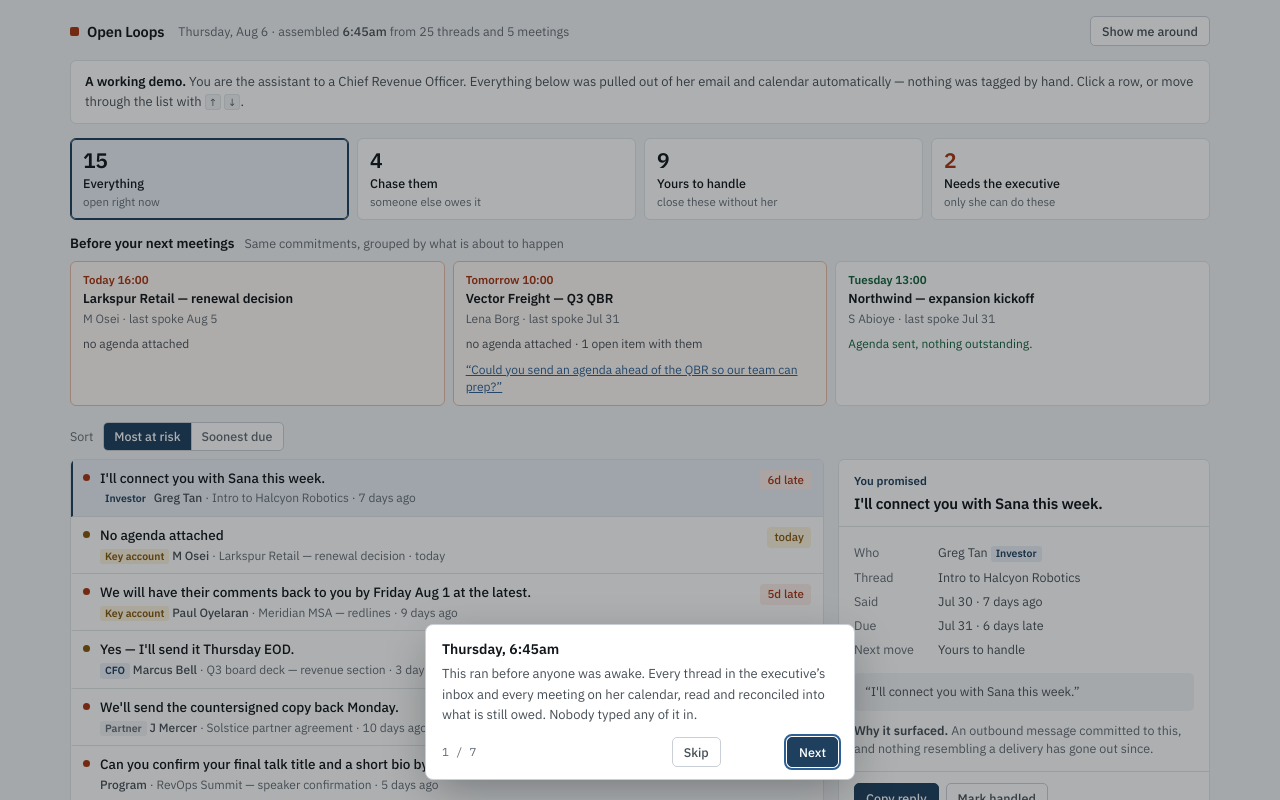
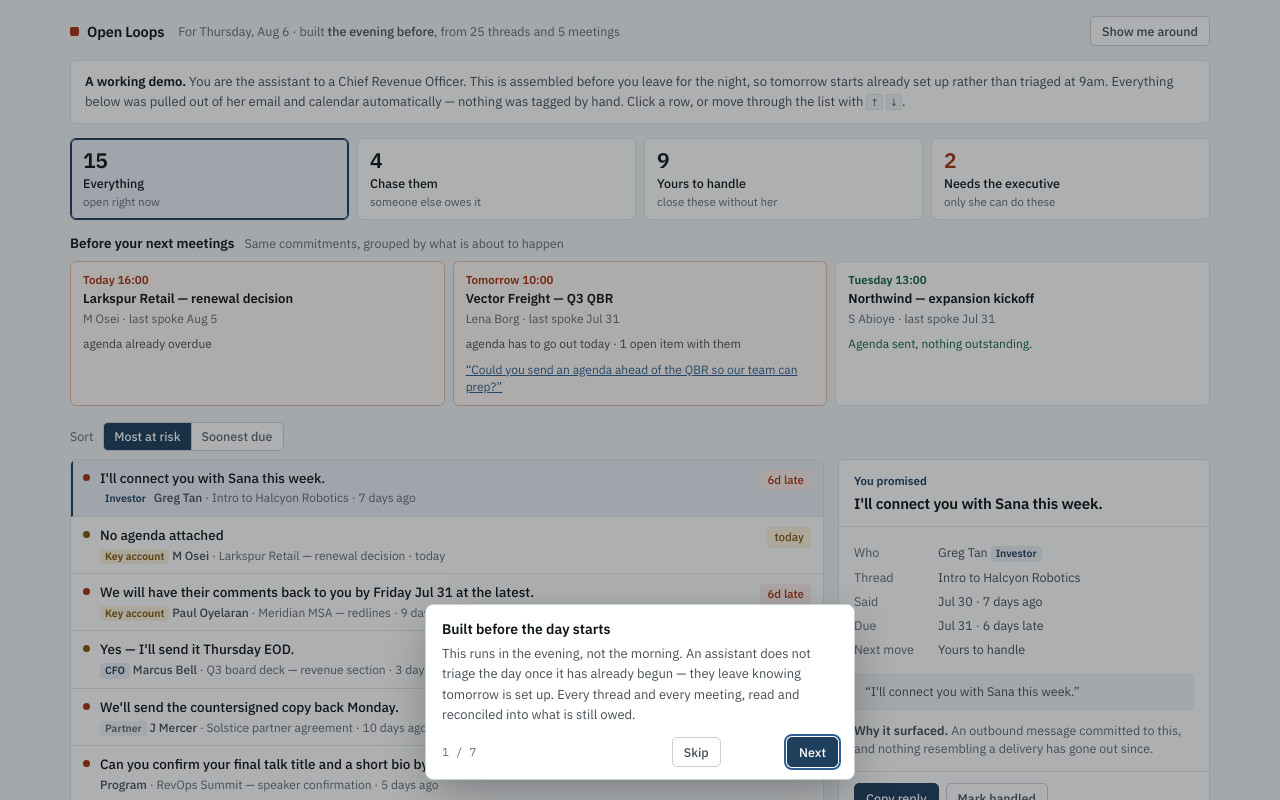
Before and after one commit to kaarizhussain/open-loops, a website: page index.html in a window 1280 px wide. Shown: the top 800 px of the page. Drawn offline with Linux system fonts and the light colour scheme.

Commit message:
Work in runway, not just deadlines
Fair criticism of the original: it planned the day you were already in.
An assistant does not triage Thursday on Thursday morning — they leave
Wednesday with Thursday already set up, and they see the thing that has
to start now to land on time.

Two changes carry that.

A deadline landing on a weekend is really a Friday deadline. Nobody
reads it Saturday, so the last working chance is the Friday before, and
every status and ranking now reasons about that date instead of the
stated one. The comp plan says Aug 8; it is a Saturday, so it is a
Friday item. The stated date is still shown, with the shift explained.

Meetings carry a prep window. An agenda arriving on the morning of is
too late to prep against, so the runway closes the day before: the QBR
is tomorrow with no agenda, which makes the agenda a today job rather
than a tomorrow one.

The digest is also reframed to run in the evening for the following day,
which is what the timing should have been from the start.

Fixes a fixture inconsistency while here — a message said "Friday Aug 1"
when Aug 1 2026 is a Saturday. It now reads Friday Jul 31, which moves
that item from five days late to six.

Co-Authored-By: Claude Opus 5 <noreply@anthropic.com>

```diff
--- a/index.html
+++ b/index.html
@@ -141,6 +141,7 @@ button{font:inherit;color:inherit}
 .frow{display:flex;gap:10px;font-size:12.5px;padding:3px 0}
 .frow dt{width:74px;flex:none;color:var(--ink3)}
 .frow dd{margin:0;color:var(--ink2);min-width:0}
+.shift{display:block;margin-top:2px;font-size:11.5px;color:var(--soon);font-weight:500}
 .quote{margin-top:12px;padding:9px 11px;background:var(--canvas);border-radius:5px;
   font-size:12.5px;color:var(--ink2);line-height:1.55}
 .why{margin-top:10px;font-size:12.5px;color:var(--ink3);line-height:1.5}
@@ -259,6 +260,16 @@ function iso(d) { return d.toISOString().slice(0, 10); }
 function daysBetween(a, b) { return Math.round((toUTC(b) - toUTC(a)) / 86400000); }
 function addDays(s, n) { var d = toUTC(s); d.setUTCDate(d.getUTCDate() + n); return iso(d); }
 function domain(addr) { return (addr.split('@')[1] || '').toLowerCase(); }
+
+/* A deadline landing on a weekend is really a Friday deadline — nobody is reading it
+ * Saturday, so the last working chance is the Friday before. */
+function workingDue(s) {
+  var d = toUTC(s), dow = d.getUTCDay();
+  if (dow === 6) d.setUTCDate(d.getUTCDate() - 1);
+  else if (dow === 0) d.setUTCDate(d.getUTCDate() - 2);
+  else return s;
+  return iso(d);
+}
 
 /* Next occurrence of a weekday strictly after `from` (same-day "by Friday" means next Friday). */
 function nextDow(from, target) {
@@ -444,7 +455,10 @@ function detectLoops(messages, events, opts) {
   /* --- status + risk --- */
   out.forEach(function (l) {
     if (l.type === 'closed') { l.status = 'closed'; l.risk = 0; return; }
-    var over = l.due ? daysBetween(l.due, today) : null;
+    // Everything downstream reasons about the last working chance, not the stated date.
+    l.workDue = l.due ? workingDue(l.due) : null;
+    l.weekendShift = !!(l.due && l.workDue !== l.due);
+    var over = l.workDue ? daysBetween(l.workDue, today) : null;
     l.overdueDays = over > 0 ? over : 0;
     l.ageDays = l.age != null ? l.age : daysBetween(l.said, today);
     if (over > 0) l.status = 'overdue';
@@ -494,11 +508,16 @@ function meetingBriefs(messages, events, open, opts) {
         if (!last || m.date > last) last = m.date;
       }
     });
+    // An agenda that arrives on the morning of is too late to prep against.
+    var prepBy = addDays(day(e.start), -1);
     return {
       id: e.id, title: e.title, start: e.start, day: day(e.start),
       inDays: daysBetween(today, day(e.start)),
       attendees: ext, agenda: e.agenda, items: items,
       lastContact: last ? day(last) : null,
+      prepBy: prepBy,
+      prepDue: !e.agenda && prepBy <= today,      // runway closes today or has already gone
+      prepLate: !e.agenda && prepBy < today,
       ready: e.agenda && !items.length
     };
   }).filter(Boolean).sort(function (a, b) { return a.start < b.start ? -1 : 1; });
@@ -528,7 +547,7 @@ var TODAY = '2026-08-06';
 var MESSAGES = [
   { id: 'm1', threadId: 't1', subject: 'Meridian MSA — redlines', from: 'paul.oyelaran@meridianhealth.com',
     to: [EXEC], date: '2026-07-28T14:12', attach: false,
-    body: "Thanks for sending the MSA over. Our counsel is reviewing now. We will have their comments back to you by Friday Aug 1 at the latest." },
+    body: "Thanks for sending the MSA over. Our counsel is reviewing now. We will have their comments back to you by Friday Jul 31 at the latest." },
   { id: 'm2', threadId: 't1', subject: 'Meridian MSA — redlines', from: EXEC,
     to: ['paul.oyelaran@meridianhealth.com'], date: '2026-08-03T09:05', attach: false,
     body: "Hi Paul — checking in on the redlines. Anything I can unblock on our side? Happy to get our legal team on a call if that speeds things up." },
@@ -748,6 +767,8 @@ function renderDetail(){
     ' why it was flagged, and a drafted reply.</div>'; return; }
   var dueTxt=l.due?D(l.due)+' · '+(l.status==='overdue'?l.overdueDays+' days late':
     l.status==='due_today'?'today':dayName(l.due)):'none stated';
+  if(l.weekendShift) dueTxt+=' <span class="shift">lands on a weekend — last working chance '+
+    dayName(l.workDue)+' '+D(l.workDue)+'</span>';
   el.innerHTML=
     '<div class="dhead"><div class="dkind">'+esc(LABEL[l.type])+'</div>'+
       '<div class="dwhat">'+esc(l.what)+'</div></div>'+
@@ -840,7 +861,9 @@ function renderBriefs(){
     var open=b.items.filter(function(i){return !i.done});
     var ready=b.agenda&&!open.length;
     var gaps=[];
-    if(!b.agenda) gaps.push('no agenda attached');
+    if(b.prepLate) gaps.push('agenda already overdue');
+    else if(b.prepDue) gaps.push('agenda has to go out today');
+    else if(!b.agenda) gaps.push('no agenda yet — send by '+dayName(b.prepBy));
     if(open.length) gaps.push(open.length===1?'1 open item with them':open.length+' open items with them');
     return '<div class="brief'+(ready?' ok':(!b.agenda||open.length?' warn':''))+'">'+
       '<span class="w">'+esc(whenLabel(b))+'</span>'+
@@ -871,11 +894,12 @@ document.getElementById('caveat').innerHTML=
   'note. That is the job. This just means you are not holding the list in your head while you do it.</p>';
 
 document.getElementById('ctx').innerHTML=
-  dayName(TODAY)+', '+D(TODAY)+' · assembled <b>6:45am</b> from 25 threads and 5 meetings';
+  'For '+dayName(TODAY)+', '+D(TODAY)+' · built <b>the evening before</b>, from 25 threads and 5 meetings';
 document.getElementById('banner').innerHTML=
-  '<b>A working demo.</b> You are the assistant to a Chief Revenue Officer. Everything below was '+
-  'pulled out of her email and calendar automatically — nothing was tagged by hand. Click a row, '+
-  'or move through the list with <kbd>↑</kbd> <kbd>↓</kbd>.';
+  '<b>A working demo.</b> You are the assistant to a Chief Revenue Officer. This is assembled before '+
+  'you leave for the night, so tomorrow starts already set up rather than triaged at 9am. Everything '+
+  'below was pulled out of her email and calendar automatically — nothing was tagged by hand. '+
+  'Click a row, or move through the list with <kbd>↑</kbd> <kbd>↓</kbd>.';
 document.getElementById('cleared').innerHTML=
   '<h2>Closed itself this week — '+R.closed.length+'</h2>'+
   '<p>A later reply arrived carrying the attachment, so these were marked delivered without '+
@@ -894,10 +918,10 @@ document.getElementById('foot').innerHTML=
 
 /* This is the presentation. Each step is an argument, not a caption. */
 var TOUR=[
- {t:'Thursday, 6:45am',
-  p:'This ran before anyone was awake. Every thread in the executive’s inbox and every meeting on her calendar, read and reconciled into what is still owed. Nobody typed any of it in.'},
- {t:'Tomorrow’s problem, today',
-  p:'The QBR is tomorrow at ten. No agenda is attached — and the client asked for one six days ago, a request still sitting unanswered. Three separate signals, in three different places. One problem.',
+ {t:'Built before the day starts',
+  p:'This runs in the evening, not the morning. An assistant does not triage the day once it has already begun — they leave knowing tomorrow is set up. Every thread and every meeting, read and reconciled into what is still owed.'},
+ {t:'Runway, not just deadlines',
+  p:'The QBR is tomorrow at ten and no agenda is attached, so the agenda has to go out today — an agenda that lands on the morning of is too late to prep against. The client also asked for one six days ago and never got a reply. Three separate signals. One problem.',
   el:function(){return document.querySelector('.upnext')}},
  {t:'Three piles, not one list',
   p:'The useful question is not what is late, it is who moves next. Nine of these close without her. Four are chases. Two genuinely need the executive — and guarding that short list is the job.',
--- a/src/fixture.js
+++ b/src/fixture.js
@@ -5,7 +5,7 @@ var TODAY = '2026-08-06';
 var MESSAGES = [
   { id: 'm1', threadId: 't1', subject: 'Meridian MSA — redlines', from: 'paul.oyelaran@meridianhealth.com',
     to: [EXEC], date: '2026-07-28T14:12', attach: false,
-    body: "Thanks for sending the MSA over. Our counsel is reviewing now. We will have their comments back to you by Friday Aug 1 at the latest." },
+    body: "Thanks for sending the MSA over. Our counsel is reviewing now. We will have their comments back to you by Friday Jul 31 at the latest." },
   { id: 'm2', threadId: 't1', subject: 'Meridian MSA — redlines', from: EXEC,
     to: ['paul.oyelaran@meridianhealth.com'], date: '2026-08-03T09:05', attach: false,
     body: "Hi Paul — checking in on the redlines. Anything I can unblock on our side? Happy to get our legal team on a call if that speeds things up." },
```
Also changed, not shown: src/digest.tpl.html (+15 -9 lines), src/loops.js (+19 -1 lines), test.js (+22 -2 lines).
